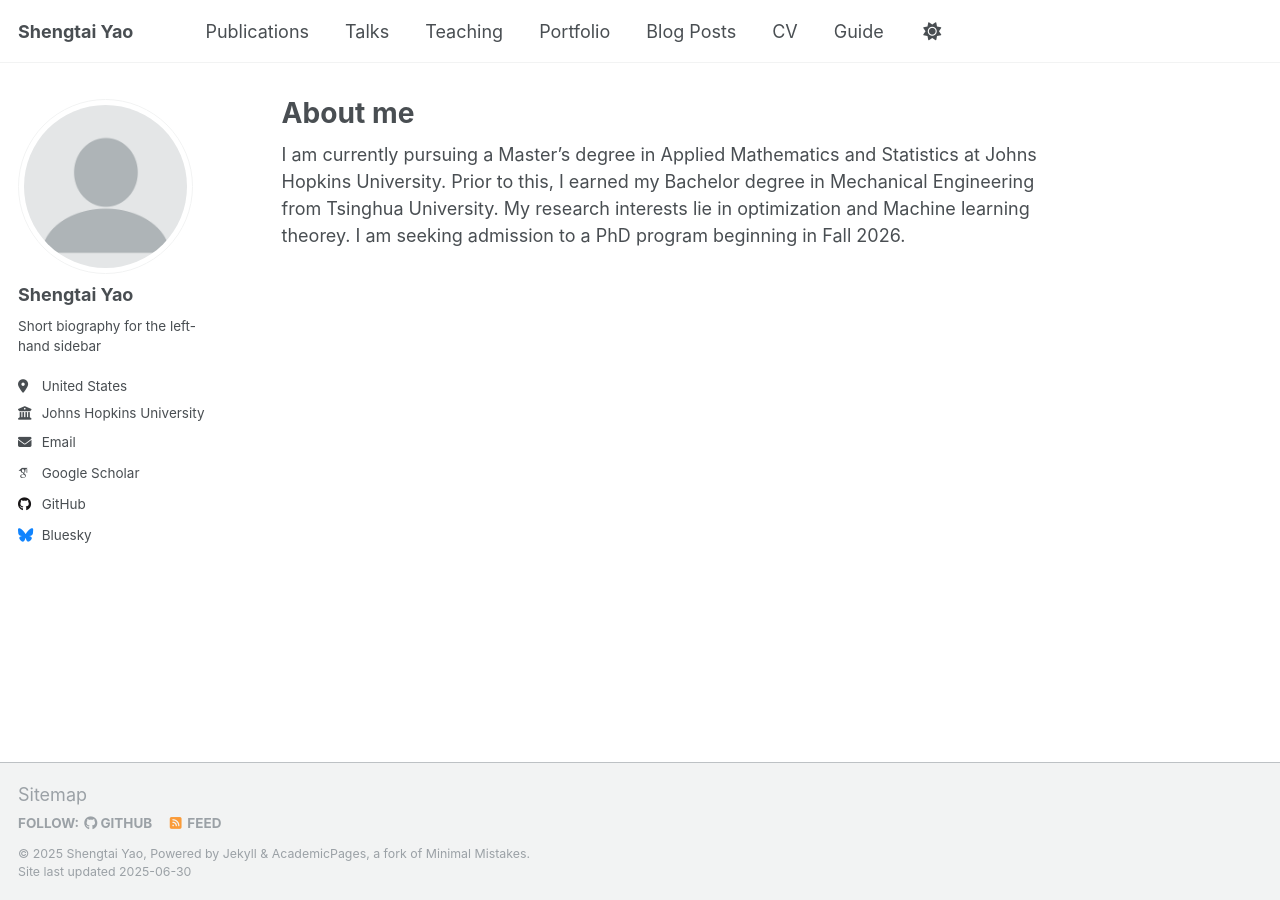
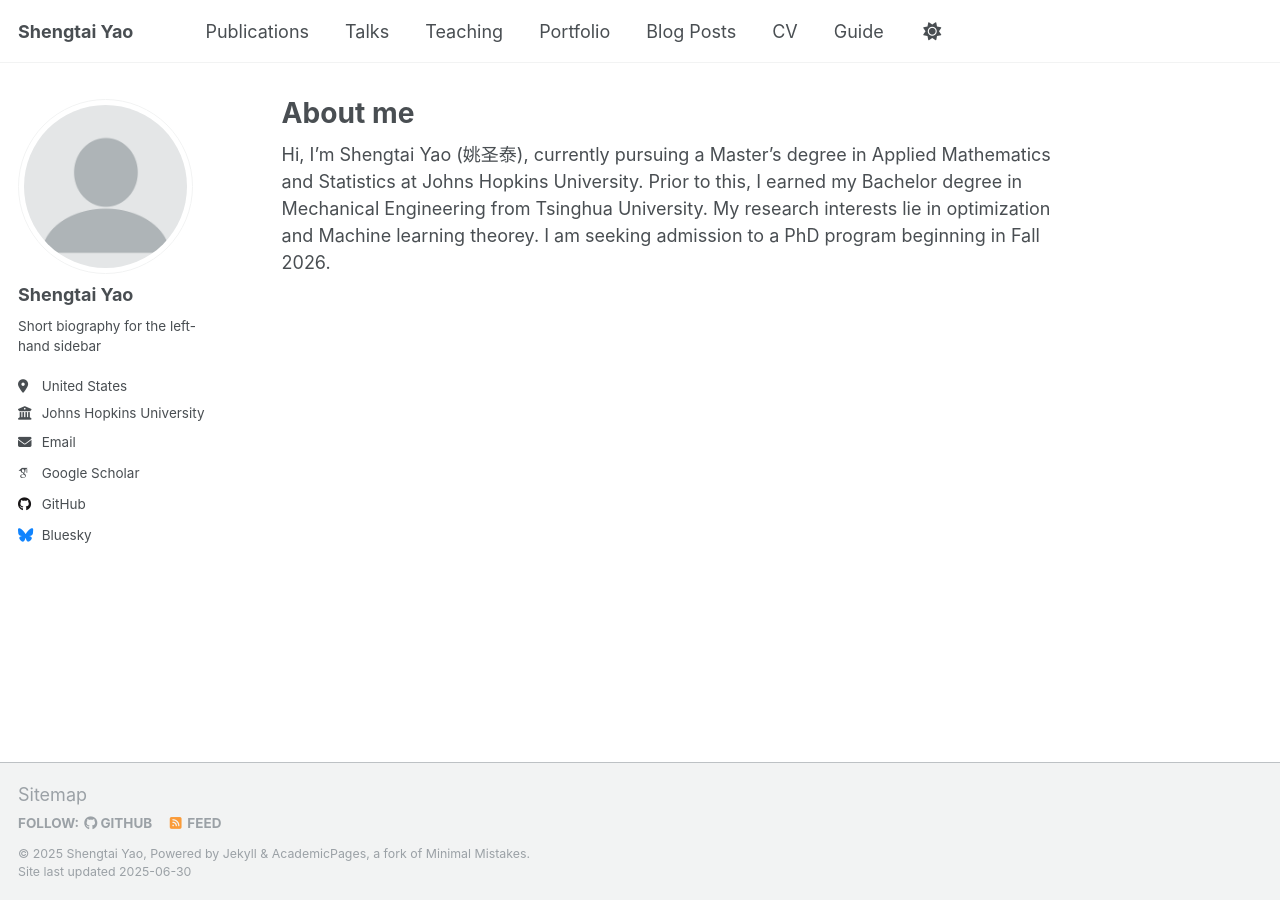
Before and after one commit to Yaoshengtai/Yaoshengtai.github.io, a Jekyll site: the page built from _pages/about.md, in a window 1280 px wide. Built offline with Jekyll 4.4.1, drawn with Linux system fonts in a browser that asks for light colours; some web fonts are replaced; a script that is not in the unit is left out.

Commit message:
Update about.md

```diff
--- a/_pages/about.md
+++ b/_pages/about.md
@@ -7,4 +7,4 @@ redirect_from:
   - /about.html
 ---
 
-I am currently pursuing a Master’s degree in Applied Mathematics and Statistics at Johns Hopkins University. Prior to this, I earned my Bachelor degree in Mechanical Engineering from Tsinghua University. My research interests lie in optimization and Machine learning theorey. I am seeking admission to a PhD program beginning in Fall 2026.
+Hi, I'm Shengtai Yao (姚圣泰), currently pursuing a Master’s degree in Applied Mathematics and Statistics at Johns Hopkins University. Prior to this, I earned my Bachelor degree in Mechanical Engineering from Tsinghua University. My research interests lie in optimization and Machine learning theorey. I am seeking admission to a PhD program beginning in Fall 2026.
```
